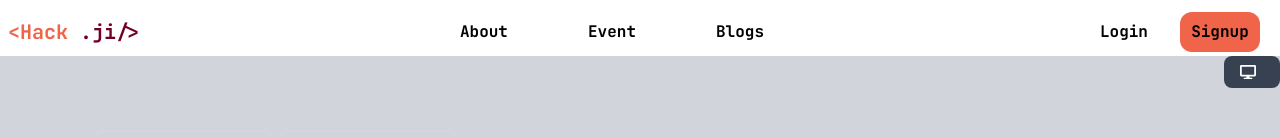
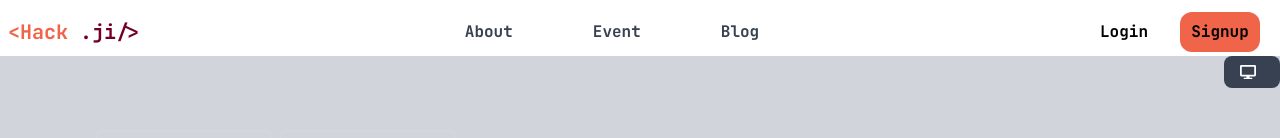
Before and after one commit to Kuldeepchaudhary108/Network, a React (Vite) app: page / in a window 1280 px wide. Shown: the top 138 px of the page. Built offline with nearby package versions, Linux system fonts and the light colour scheme; a web font is replaced by a local one.

Commit message:
add Navlink

```diff
--- a/src/components/Header.jsx
+++ b/src/components/Header.jsx
@@ -1,4 +1,5 @@
 import React from "react";
+import { NavLink } from "react-router-dom";
 
 export default function Header() {
   return (
@@ -8,9 +9,42 @@
       </div>
       <div className="flex space-x-20 font-semibold">
         {" "}
-        <p>About</p>
+        {/* <p>About</p>
         <p>Event</p>
-        <p>Blogs</p>
+        <p>Blogs</p> */}
+        <NavLink
+          to={"/about"}
+          className={({ isActive }) =>
+            `block py-2 pr-4 pl-3 duration-200
+                   ${
+                     isActive ? "text-orange-700" : "text-gray-700"
+                   } border-b border-gray-100 hover:bg-gray-50 lg:hover:bg-transparent lg:border-0 hover:text-orange-700 lg:p-0 `
+          }
+        >
+          About
+        </NavLink>
+        <NavLink
+          to={"/event"}
+          className={({ isActive }) =>
+            `block py-2 pr-4 pl-3 duration-200
+                   ${
+                     isActive ? "text-orange-700" : "text-gray-700"
+                   } border-b border-gray-100 hover:bg-gray-50 lg:hover:bg-transparent lg:border-0 hover:text-orange-700 lg:p-0 `
+          }
+        >
+          Event
+        </NavLink>
+        <NavLink
+          to={"/blog"}
+          className={({ isActive }) =>
+            `block py-2 pr-4 pl-3 duration-200
+                   ${
+                     isActive ? "text-orange-700" : "text-gray-700"
+                   } border-b border-gray-100 hover:bg-gray-50 lg:hover:bg-transparent lg:border-0 hover:text-orange-700 lg:p-0 `
+          }
+        >
+          Blog
+        </NavLink>
       </div>
       <div className="flex space-x-4 mr-5 font-semibold">
         <button className="hover:bg-gray-200 transition-all duration-200 rounded-xl min-w-20 h-10 ">
```
